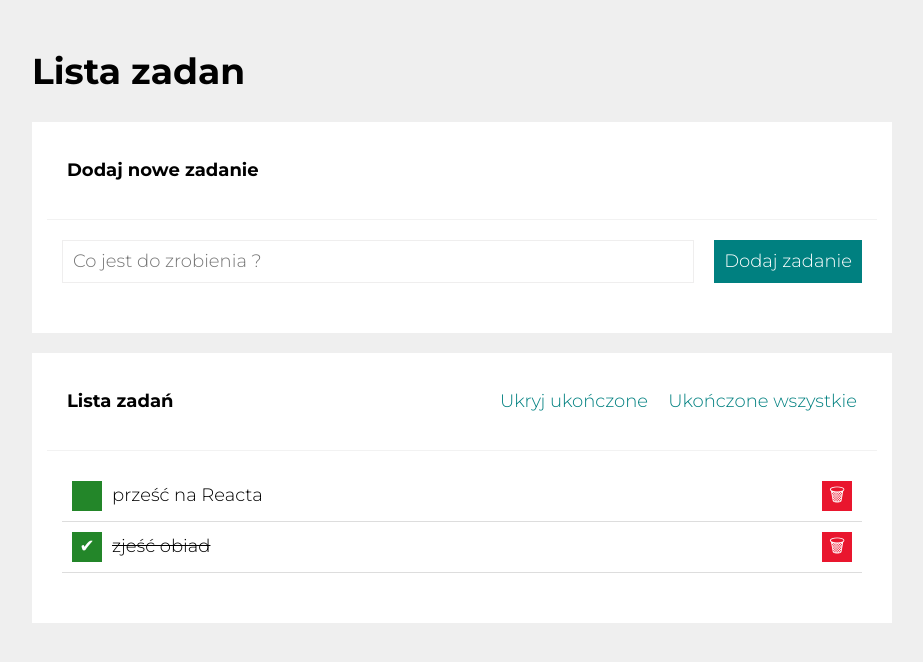
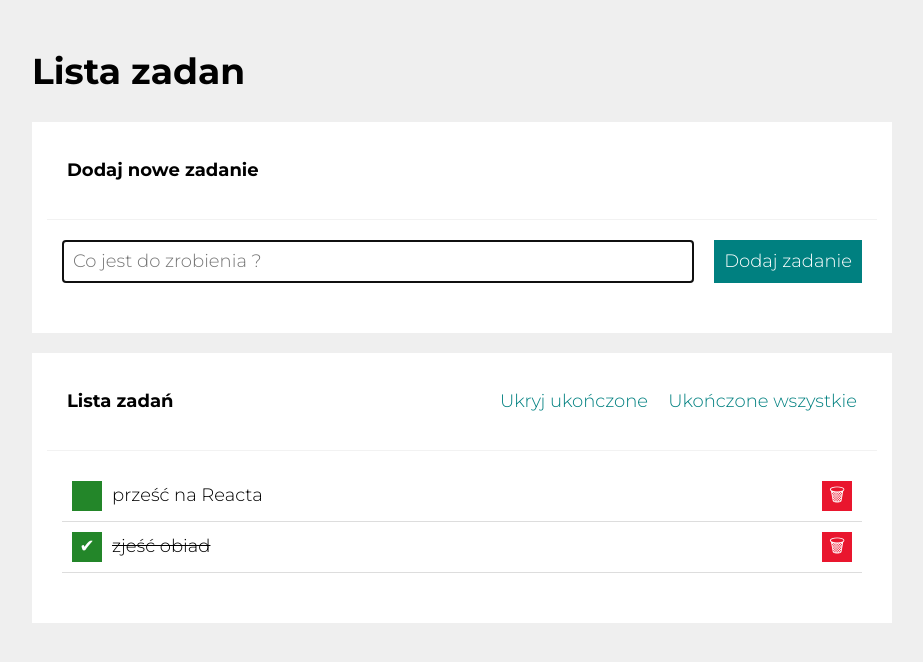
Before and after one commit to SlawekHups/todos-list-react, a React (Create React App) app: page / in a window 1280 px wide. Shown: the top 662 px of the page, without its empty margins (178-1101 px from the left). Built offline with nearby package versions, Linux system fonts and the light colour scheme.

Commit message:
add autofocus

```diff
--- a/src/Form/index.js
+++ b/src/Form/index.js
@@ -2,7 +2,7 @@ import "./style.css";
 
 const Form = () => (
     <form className="form form__content ">
-        <input className="form__field " placeholder="Co jest do zrobienia ?" />
+        <input className="form__field " placeholder="Co jest do zrobienia ?" autoFocus />
         <button className="form__button">Dodaj zadanie</button>
     </form>
 );
```
